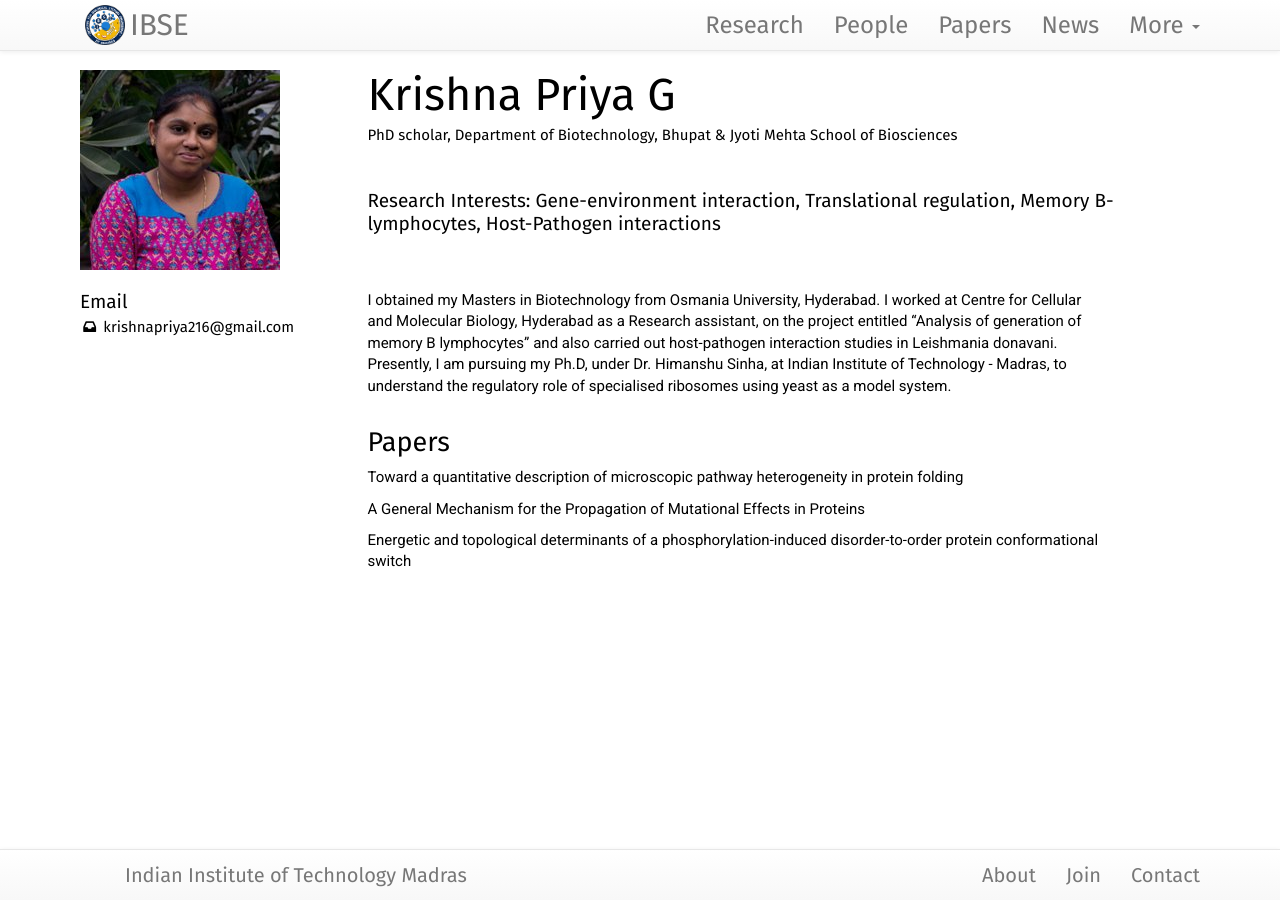
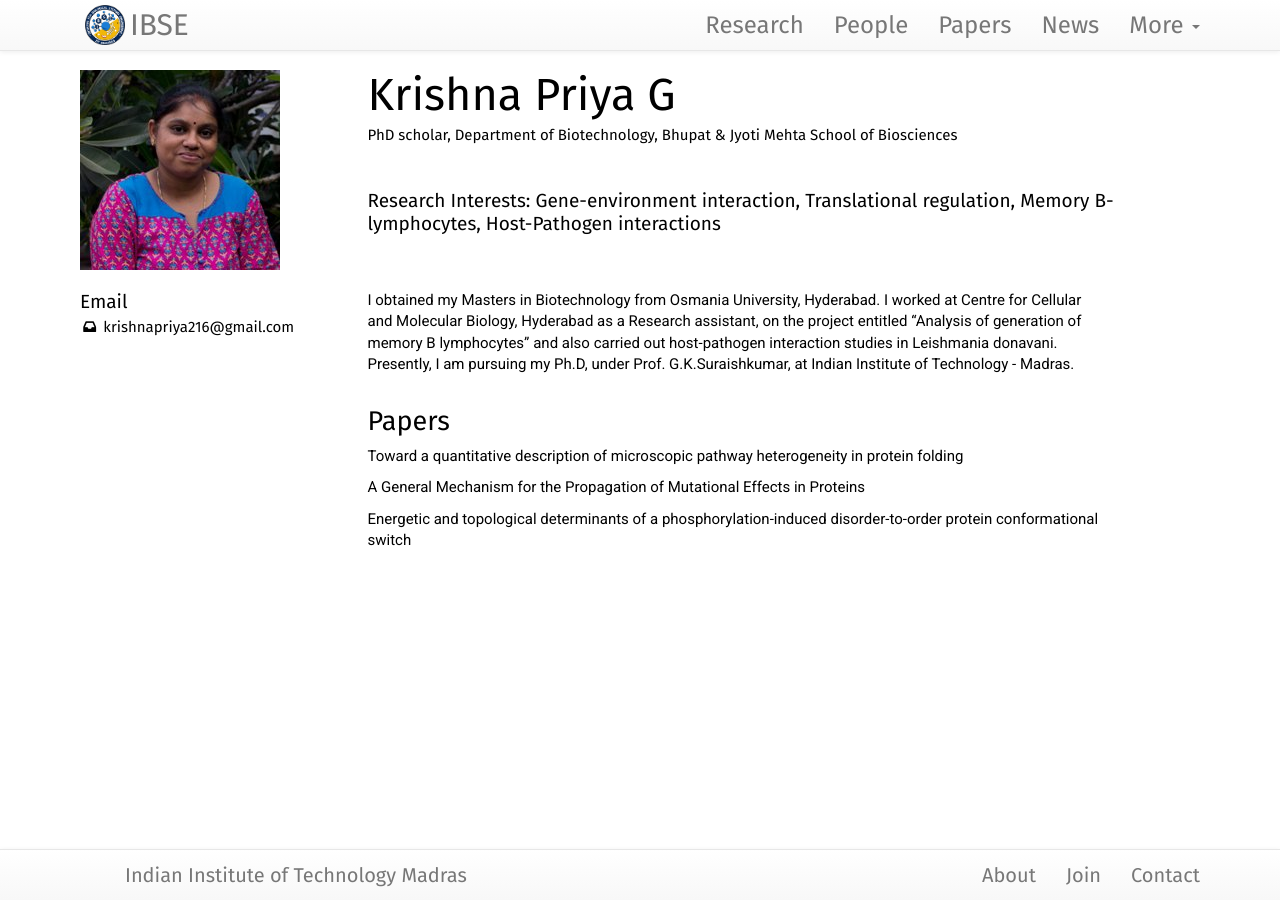
Before and after one commit to philge/ibse-iitm.github.io, a Jekyll site: the page built from team/_posts/2017-09-04-Krishna-Priya-G.md, in a window 1280 px wide. Built offline with Jekyll 4.4.1, drawn with Linux system fonts in a browser that asks for light colours; nearby versions of some CDN libraries.

Commit message:
Update 2017-09-04-Krishna-Priya-G.md
edited profile

```diff
--- a/team/_posts/2017-09-04-Krishna-Priya-G.md
+++ b/team/_posts/2017-09-04-Krishna-Priya-G.md
@@ -13,4 +13,4 @@ twitter:
 alum: false
 ---
 
-I obtained my Masters in Biotechnology from Osmania University, Hyderabad. I worked at Centre for Cellular and Molecular Biology, Hyderabad as a Research assistant, on the project entitled "Analysis of generation of memory B lymphocytes" and also carried out host-pathogen interaction studies in Leishmania donavani. Presently, I am pursuing my Ph.D, under Dr. Himanshu Sinha, at Indian Institute of Technology - Madras, to understand the regulatory role of specialised ribosomes using yeast as a model system.
+I obtained my Masters in Biotechnology from Osmania University, Hyderabad. I worked at Centre for Cellular and Molecular Biology, Hyderabad as a Research assistant, on the project entitled "Analysis of generation of memory B lymphocytes" and also carried out host-pathogen interaction studies in Leishmania donavani. Presently, I am pursuing my Ph.D, under Prof. G.K.Suraishkumar, at Indian Institute of Technology - Madras.
```
